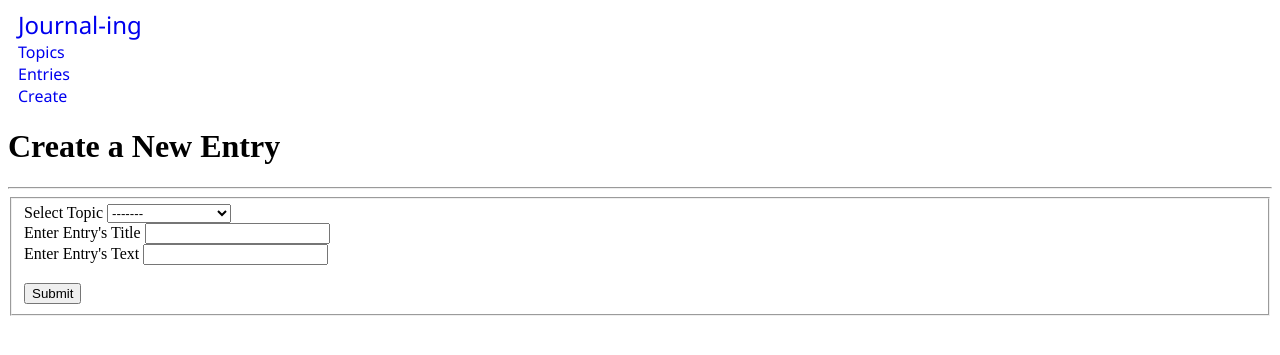
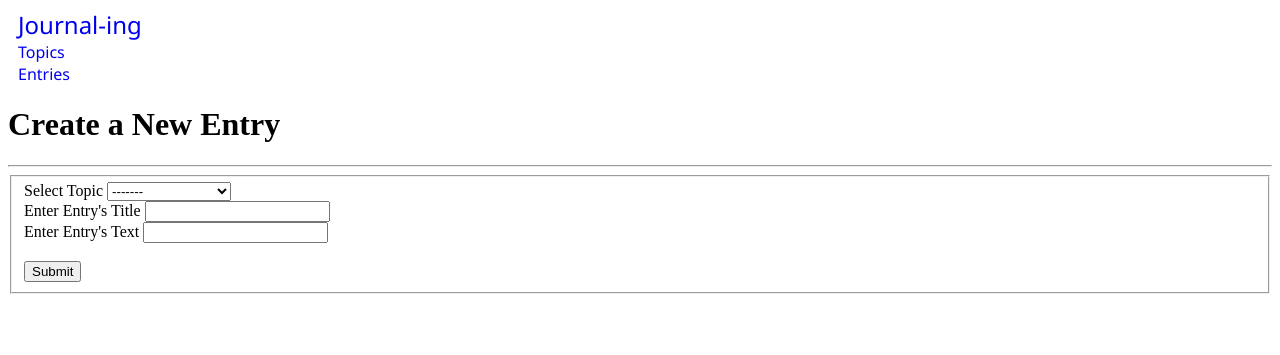
Before and after one commit to Ivan-Tapia-Git/journaling-project-app, a Django app: page /entry/create/ in a window 1280 px wide. Shown: the top 355 px of the page. Run offline with Django 5.2, Linux system fonts and the light colour scheme; data comes from the database, SQL or seed files in the repository.

Commit message:
Changed the nav buttons to have a nice and simple desing.

```diff
--- a/journal_app/templates/journal_app/base.html
+++ b/journal_app/templates/journal_app/base.html
@@ -1,14 +1,14 @@
+{% load static %}
 <!DOCTYPE html>
-{% load static %}
 <html lang="en">
 <head>
     <meta charset="UTF-8">
     <meta name="viewport" content="width=device-width, initial-scale=1.0">
     {% block 'description' %}
-        <meta name="description" content="Welcome to Journal-ing, the prefered app by developers and designers to keep track of their daily work.">
+    <meta name="description" content="Welcome to Journal-ing, the prefered app by developers and designers to keep track of their daily work.">
     {% endblock %}
     <title>{% block 'title' %}Journal-ing{% endblock %}</title>
-    <link rel="stylesheet" href="{% static 'journal_app/styles/styles.css'%}">
+    <link rel="stylesheet" href="{% static 'journal_app/styles/styles.css' %}">
 </head>
 <body>
     <header>
@@ -17,7 +17,11 @@
                 <a class="main-logo" href="{% url 'journal_app:index' %}">Journal-ing</a>
                 <a class='nav-link' href="{% url 'journal_app:topic'%}">Topics</a>
                 <a class="nav-link" href="{% url 'journal_app:entry'%}">Entries</a>
-                <a class='nav-link' href="#">Create</a>
+                <!--These Buttons would be added in a future version.-->
+                <!-- <div class="nav-account-btns">
+                    <a class="nav-link nav-right-btn" href="#"><b>Sign In</b></a>
+                    <a class="nav-link nav-right-btn" href="#"><b>Log In</b></a>
+                </div> -->
             </div>
         </nav>
     </header>
```
